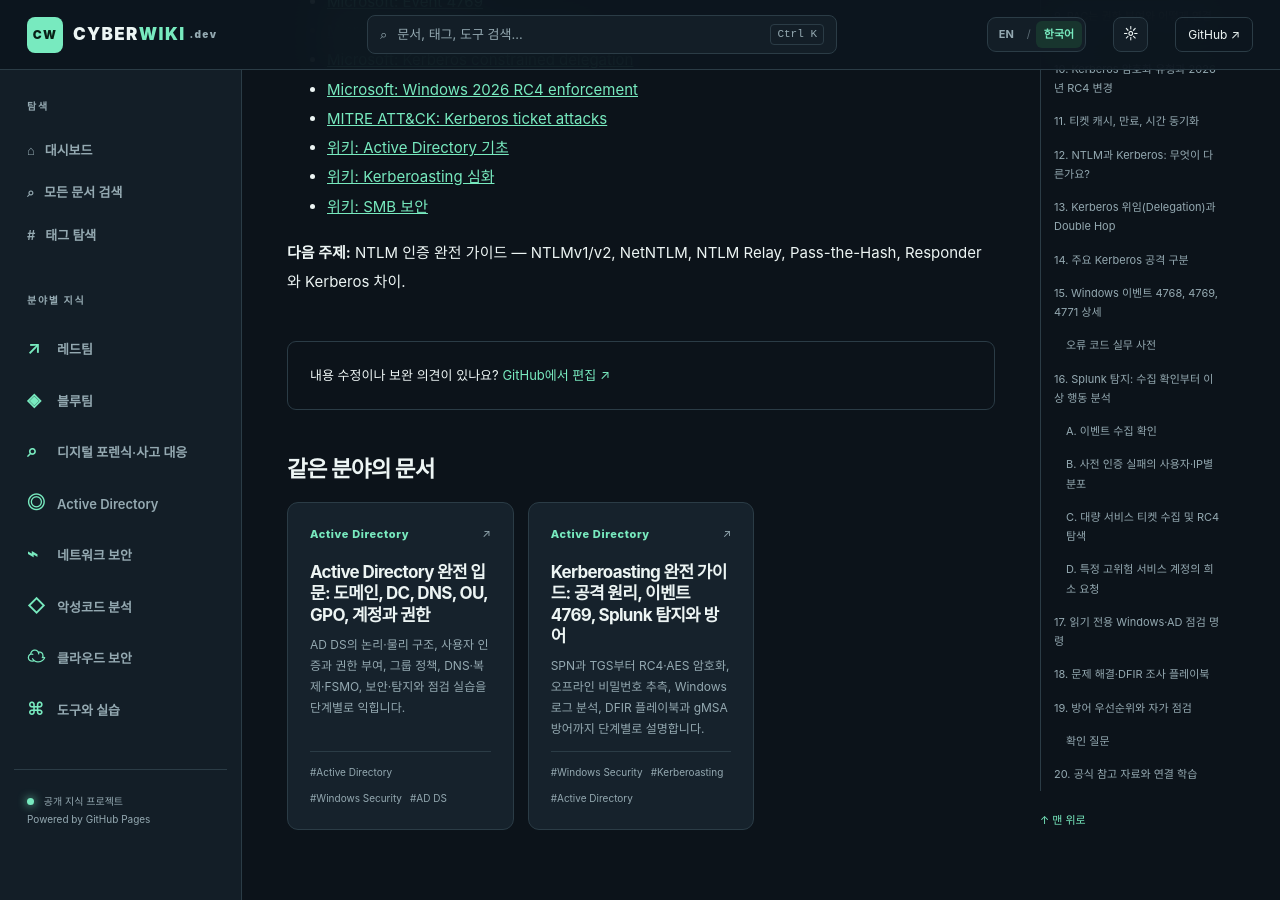
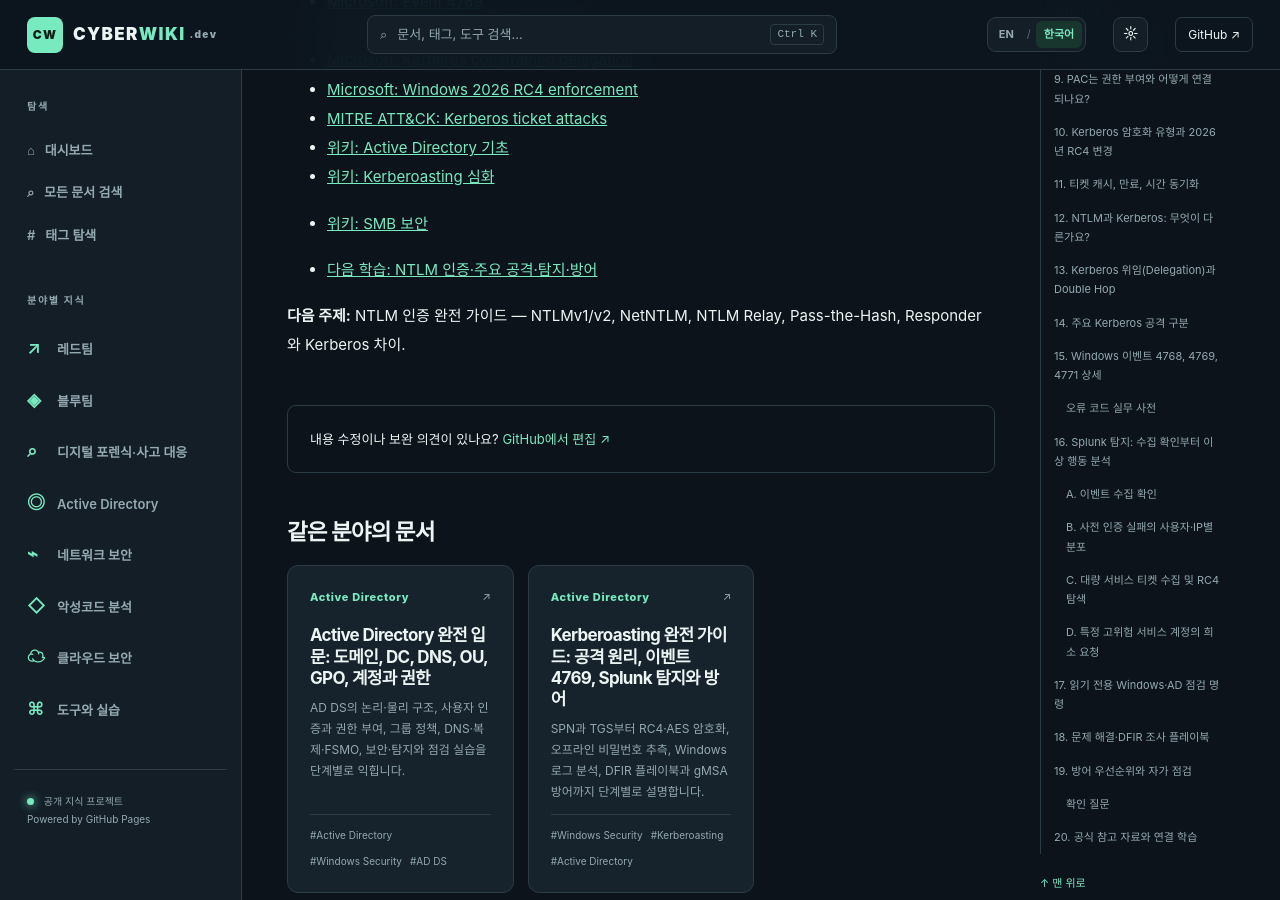
Before and after one commit to DFIDwiz-sketch/cybersecurity-wiki, a Jekyll site: the page built from _ko_articles/kerberos-authentication.md, in a window 1280 px wide and 900 px high, scrolled down 14317 px. Built offline with Jekyll 4.4.1, drawn with Linux system fonts in a browser that asks for light colours.

Commit message:
docs: connect Kerberos chapter to new NTLM guide

```diff
--- a/_ko_articles/kerberos-authentication.md
+++ b/_ko_articles/kerberos-authentication.md
@@ -390,4 +390,6 @@ PowerShell의 `Get-ADUser` 등에는 **RSAT ActiveDirectory 모듈**이 필요
 - [위키: Kerberoasting 심화]({{ '/ko/wiki/kerberoasting/' | relative_url }})
 - [위키: SMB 보안]({{ '/ko/wiki/smb-security/' | relative_url }})
 
+- [다음 학습: NTLM 인증·주요 공격·탐지·방어]({{ '/ko/wiki/ntlm-authentication/' | relative_url }})
+
 **다음 주제:** NTLM 인증 완전 가이드 — NTLMv1/v2, NetNTLM, NTLM Relay, Pass-the-Hash, Responder와 Kerberos 차이.
```
